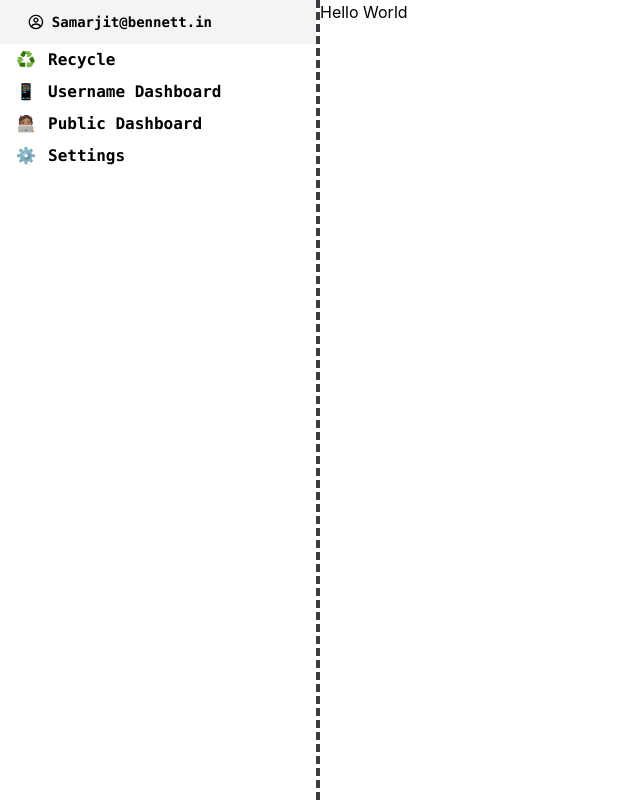
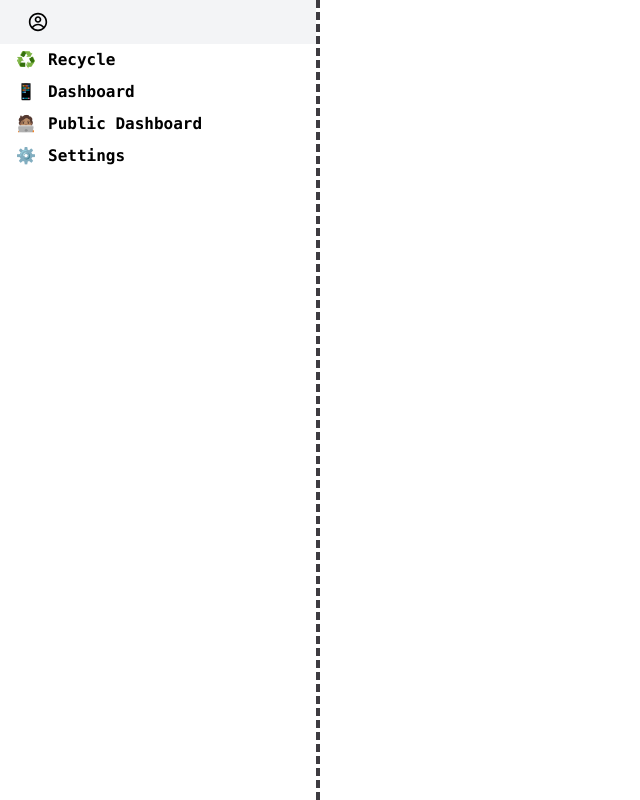
Before and after one commit to samarjit-singh/Renie-assignment, a React (Create React App) app in the folder renie-frontend/: page /dashboard in a window 1280 px wide. Shown: the whole page, without its empty margins (0-640 px from the left). Built offline with nearby package versions, Linux system fonts and the light colour scheme.

Commit message:
Set data in local storage

```diff
--- a/renie-frontend/src/pages/dashboard/Dashboard.js
+++ b/renie-frontend/src/pages/dashboard/Dashboard.js
@@ -1,7 +1,9 @@
 import React, { useState, useEffect } from "react";
 import Navigation from "./_components/navigation";
 import { BiSolidFoodMenu } from "react-icons/bi";
-import { CgProfile } from "react-icons/cg";
+import Recycle from "./dashPages/Recycle";
+import UserDashboard from "./dashPages/UserDashboard";
+import { Routes, Route } from "react-router-dom";
 
 const Dashboard = () => {
   const [isSidebarOpen, setSidebarOpen] = useState(true);
@@ -36,7 +38,11 @@ const Dashboard = () => {
           className="h-6 w-6 cursor-pointer absolute top-5 left-1 lg:hidden"
           onClick={toggleSidebar}
         />
-        <p>Hello World</p>
+
+        <Routes>
+          <Route path="/recycle" element={<Recycle />} />
+          <Route path="/userdashboard" element={<UserDashboard />} />
+        </Routes>
       </main>
     </div>
   );
--- a/renie-frontend/src/pages/dashboard/_components/navigation.js
+++ b/renie-frontend/src/pages/dashboard/_components/navigation.js
@@ -1,9 +1,21 @@
-import React from "react";
+import React, { useEffect, useState } from "react";
 import { Link } from "react-router-dom";
 import { FaAngleDoubleLeft } from "react-icons/fa";
 import { CgProfile } from "react-icons/cg";
 
-const navigation = ({ isSidebarOpen, setSidebarOpen }) => {
+const Navigation = ({ isSidebarOpen, setSidebarOpen }) => {
+  const [email, setEmail] = useState("");
+  const [userName, setUserName] = useState("");
+
+  useEffect(() => {
+    const userData = localStorage.getItem("userData");
+    if (userData) {
+      const parsedUserData = JSON.parse(userData);
+      setEmail(parsedUserData.email);
+      setUserName(parsedUserData.name);
+    }
+  }, []);
+
   const handleToggleSidebar = () => {
     setSidebarOpen(!isSidebarOpen);
   };
@@ -23,9 +35,7 @@ const navigation = ({ isSidebarOpen, setSidebarOpen }) => {
             <div className="gap-x-2 flex items-center max-w-[200px]">
               <CgProfile className="h-5 w-5 ml-4" />
 
-              <span className="text-start font-bold">
-                Samarjit@bennett.in
-              </span>
+              <span className="text-start font-bold">{email}</span>
             </div>
           </div>
 
@@ -42,12 +52,14 @@ const navigation = ({ isSidebarOpen, setSidebarOpen }) => {
             </span>
           </div>
         </Link>
-        <div className="flex items-center justify-between h-8 hover:bg-gray-100 cursor-pointer">
-          <span className="flex gap-x-3">
-            <p className="h-5 w-5 ml-4">📱</p>
-            <p className="font-bold">Username Dashboard</p>
-          </span>
-        </div>
+        <Link to="/dashboard/userdashboard">
+          <div className="flex items-center justify-between h-8 hover:bg-gray-100 cursor-pointer">
+            <span className="flex gap-x-3">
+              <p className="h-5 w-5 ml-4">📱</p>
+              <p className="font-bold">{userName} Dashboard</p>
+            </span>
+          </div>
+        </Link>
         <div className="flex items-center justify-between h-8 hover:bg-gray-100 cursor-pointer">
           <span className="flex gap-x-3">
             <p className="h-5 w-5 ml-4">🧑🏽‍💻</p>
@@ -65,4 +77,4 @@ const navigation = ({ isSidebarOpen, setSidebarOpen }) => {
   );
 };
 
-export default navigation;
+export default Navigation;
--- /dev/null
+++ b/renie-frontend/src/pages/dashboard/dashPages/Recycle.js
@@ -0,0 +1,7 @@
+import React from "react";
+
+const Recycle = () => {
+  return <div>Recycle</div>;
+};
+
+export default Recycle;
--- /dev/null
+++ b/renie-frontend/src/pages/dashboard/dashPages/UserDashboard.js
@@ -0,0 +1,7 @@
+import React from "react";
+
+const UserDashboard = () => {
+  return <div>UserDashboard</div>;
+};
+
+export default UserDashboard;
--- a/renie-frontend/src/pages/register/Register.js
+++ b/renie-frontend/src/pages/register/Register.js
@@ -1,7 +1,9 @@
 import React, { useState } from "react";
+import { useNavigate } from "react-router-dom";
 import axios from "axios";
 
 const Register = () => {
+  const navigate = useNavigate();
   const [formData, setFormData] = useState({
     email: "",
     name: "",
@@ -18,25 +20,27 @@ const Register = () => {
 
   const handleSubmit = async (e) => {
     e.preventDefault();
-    if (isNewUser) {
-      try {
-        const response = await axios.post("http://localhost:5000/user", {
+    try {
+      let response;
+      if (isNewUser) {
+        response = await axios.post("http://localhost:5000/user", {
           email: formData.email,
           name: formData.name,
         });
-        console.log("New User Registration Response:", response.data);
-      } catch (error) {
-        console.error("Error registering new user:", error);
-      }
-    } else {
-      try {
-        const response = await axios.get(
+      } else {
+        response = await axios.get(
           `http://localhost:5000/user/email/${formData.email}`
         );
-        console.log("Existing User Response:", response.data);
-      } catch (error) {
-        console.error("Error fetching existing user:", error);
       }
+      console.log("API Response:", response.data);
+
+      localStorage.setItem("userData", JSON.stringify(response.data));
+
+      if (response.status === 200 || response.status === 201) {
+        navigate("/dashboard");
+      }
+    } catch (error) {
+      console.error("API Error:", error);
     }
   };
 
```
